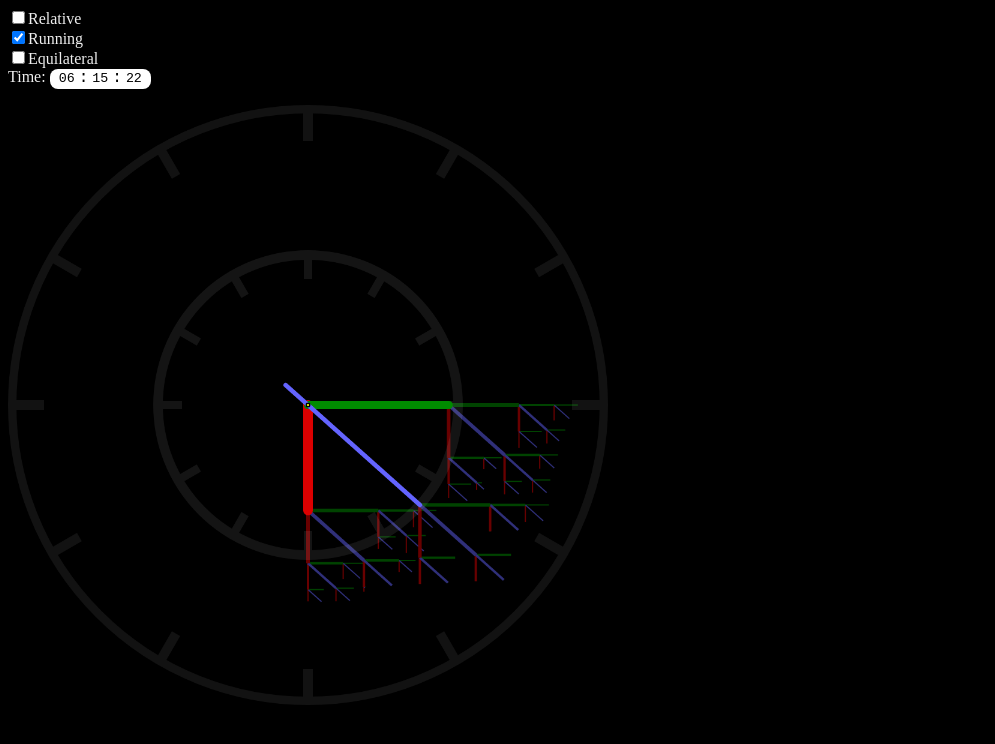
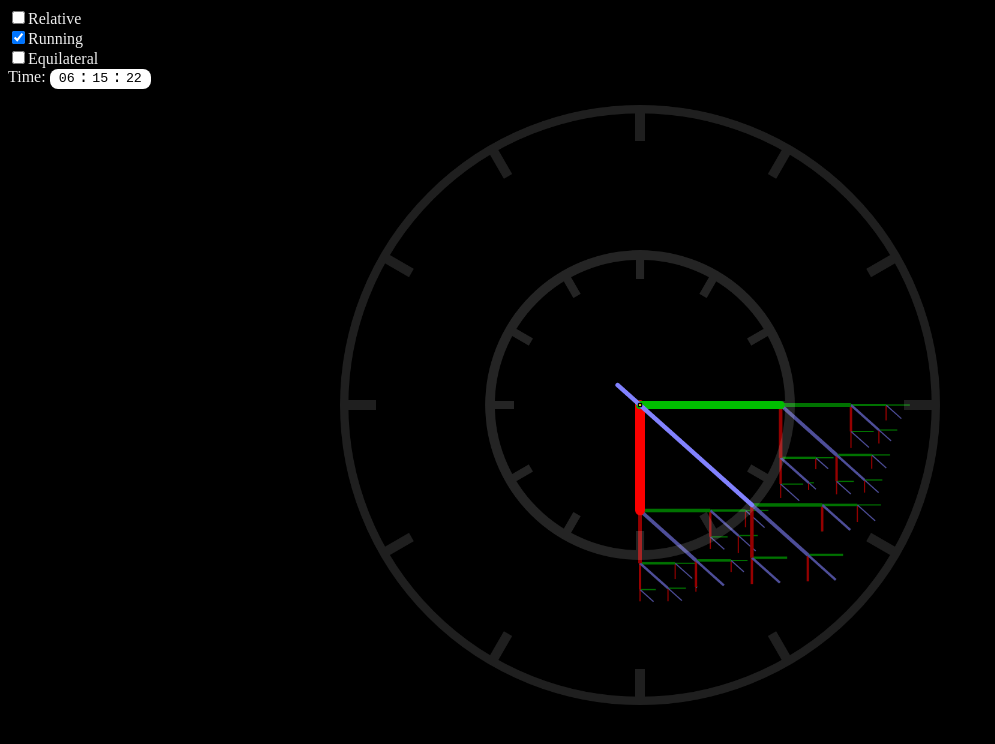
Before and after one commit to tungs/amuse, a plain HTML site: page fractal-clock/index.html in a window 1280 px wide. Shown: the whole page, without its empty margins (0-995 px from the left). Drawn offline with nearby package versions, Linux system fonts and the light colour scheme.

Commit message:
minor changes to fractal-clock

```diff
--- a/fractal-clock/clock.js
+++ b/fractal-clock/clock.js
@@ -5,7 +5,7 @@ var trackingAngle = false;
 var unevenLengths = [ outerRadius * 45 / 64, outerRadius * 15 / 16, outerRadius];
 var equilateralLengths = [ innerRadius * 2, innerRadius * 2, innerRadius * 2];
 var currentLengths = unevenLengths;
-var colors = [ '220,0,0', '0,140,0', '100,100,255'];
+var colors = [ '250,0,0', '0,190,0', '130,130,255'];
 var thicknesses = [ height / 62.5, height / 72.5, height / 133 ];
 var handBalances = [ 0, 0, height / 20 ];
 var angles;
@@ -190,11 +190,11 @@ var updateAndRender = function() {
     updateAndRenderNode(node, width/2, height/2, -90 + angles[i]);
   });
 
-  frontCtx.globalAlpha = 0.48;
+  frontCtx.globalAlpha = 0.6;
   frontCtx.drawImage(backgroundCanvas, 0, 0);
-  frontCtx.globalAlpha = 0.07;
+  frontCtx.globalAlpha = 0.12;
   frontCtx.drawImage(bigClockFaceCanvas, 0, 0);
-  frontCtx.globalAlpha = 0.08;
+  frontCtx.globalAlpha = 0.14;
   frontCtx.drawImage(clockFaceCanvas, 0, 0);
   frontCtx.globalAlpha = 1;
 
--- a/fractal-clock/index.html
+++ b/fractal-clock/index.html
@@ -10,11 +10,16 @@
       background: black;
       color: #EEE;
     }
-    #canvas-container {
+    .center-container {
+      display: flex;
+      justify-content: center;
+      align-items: center;
+    }
+    .content {
       position: relative;
       max-width: 600px;
     }
-    #canvas {
+    .stretch {
       width: 100%;
       height: auto;
     }
@@ -53,9 +58,9 @@
       <div ><label>Time: <span class="time-input"><input minlength=2 maxlength=2 size=2 id="hours-input"></input><span>:</span><input minlength=2 maxlength=2 size=2 id="minutes-input"><span>:</span><input minlength=2 maxlength=2 size=2 id="seconds-input"></input></span></label></div>
     </div>
     <br />
-    <div>
-      <div id="canvas-container">
-        <canvas id="canvas"></canvas>
+    <div class="center-container">
+      <div class="content">
+        <canvas id="canvas" class="stretch"></canvas>
       </div>
   	</div>
     <script src="setup.js"></script>
```
